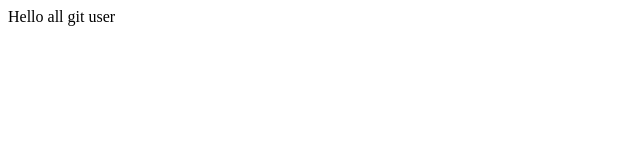
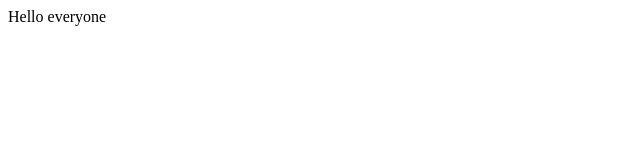
Before and after one commit to Ero6575/demo-repo, a plain HTML site: page index.html in a window 1280 px wide. Shown: the full height of the page, 0-640 px from the left. Drawn offline with Linux system fonts and the light colour scheme.

Commit message:
Update greeting message in index.html

```diff
--- a/index.html
+++ b/index.html
@@ -1 +1 @@
-<div>Hello all git user</div>
+<div>Hello everyone</div>
```
